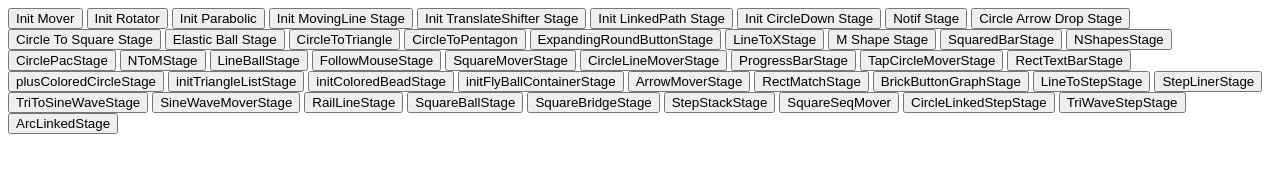
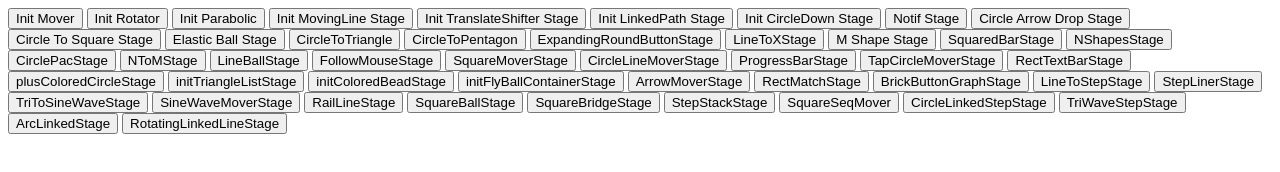
Before and after one commit to Anwesh43/some-js-ui-experiments, a plain HTML site: page index.html in a window 1280 px wide. Drawn offline with Linux system fonts and the light colour scheme.

Commit message:
adding RotatingLinkedLineStage in index.html

```diff
--- a/index.html
+++ b/index.html
@@ -45,6 +45,7 @@
 <button id="initCircleLinkedStepStage" onclick = "initCircleLinkedStepStage()">CircleLinkedStepStage</button>
 <button id="initTriWaveStepStage" onclick="initTriWaveStepStage()">TriWaveStepStage</button>
 <button id="initArcLinkedStage" onclick="initArcLinkedStage()">ArcLinkedStage</button>
+<button id="initRotatingLinkedLine" onclick="initRotatingLinkedLine()">RotatingLinkedLineStage</button>
 <script src="TouchDownBallMover.js">
 </script>
 <script src="DimensionController.js">
@@ -137,7 +138,8 @@
 </script>
 <script src="TriWaveStepStage.js">
 </script>
-
 <script src="ArcLinkedStage.js">
 </script>
+<script src="RotatingLinkedLineStage.js">
+</script>
 </body>
```
